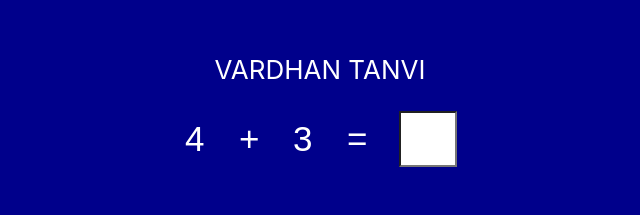
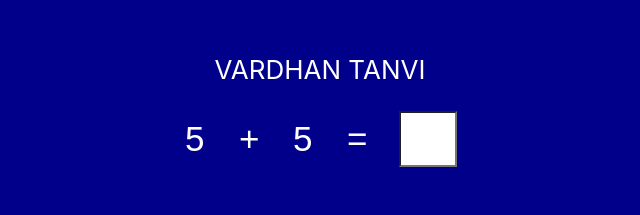
Before and after one commit to guruprasadpr/maths-for-kids, a React (Create React App) app: page / in a window 1280 px wide. Shown: the part 220-435 px from the top of the page, without its empty margins (320-960 px from the left). Built offline with nearby package versions, Linux system fonts and the light colour scheme.

Commit message:
Increased range

```diff
--- a/src/App.js
+++ b/src/App.js
@@ -32,8 +32,8 @@ function wait(ms){
 export default class App extends React.Component {
   //this.state = {value: ''};
   state = {
-    value1 : getRandom(1,7),
-    value2 : getRandom(1,5),
+    value1 : getRandom(1,10),
+    value2 : getRandom(1,10),
     result : '',
     message: ''
   }
@@ -54,8 +54,8 @@ export default class App extends React.Component {
   refreshPage =(event) =>{
     //window.location.reload();
     this.setState({
-      value1 : getRandom(1,7),
-      value2 : getRandom(1,5),
+      value1 : getRandom(1,10),
+      value2 : getRandom(1,10),
       result : '',
       message: ''
     })
```
